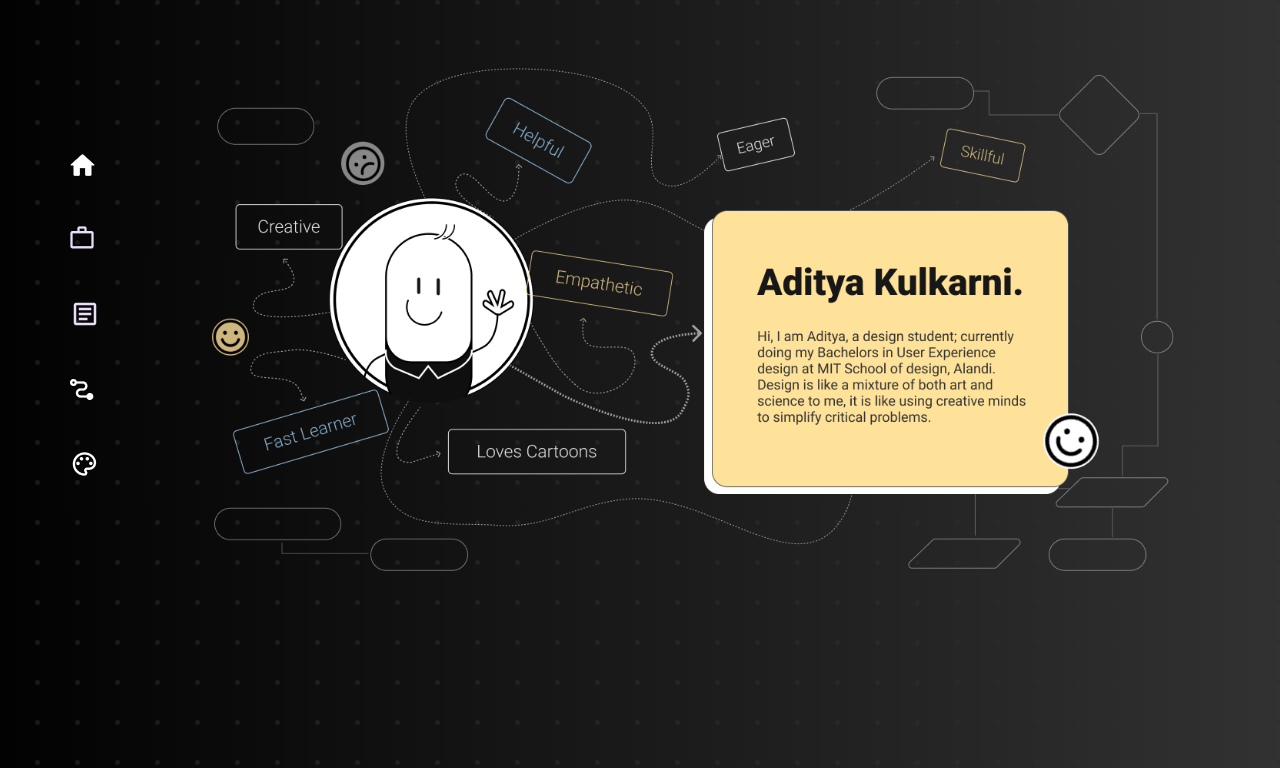
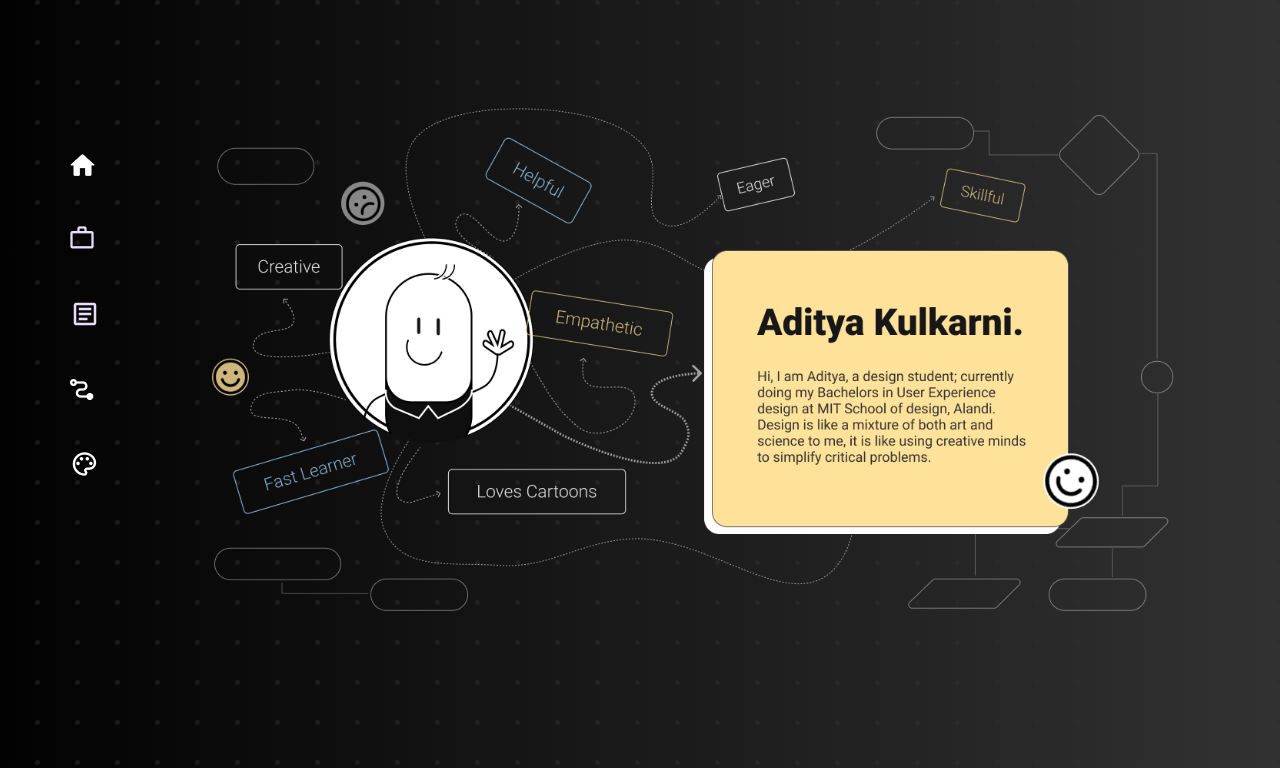
Before and after one commit to adityak1308/AdityaKul13, a plain HTML site: page index.html in a window 1280 px wide. Shown: the top 768 px of the page. Drawn offline with nearby package versions, Linux system fonts and the light colour scheme.

Commit message:
Update index.html

```diff
--- a/index.html
+++ b/index.html
@@ -61,7 +61,7 @@
       <div class="container mt-5" style="width: 100%;color: rgb(77, 57, 57);float: left;"  >
 
         <div class="d-flex justify-content-between align-items-center" >
-          <div style="margin-left:200px ; width: 2000px;align-content: center;margin-top: 20px;">
+          <div style="margin-left:200px ; width: 2000px;align-content: center;margin-top: 60px;">
             <div class="glow-image-container">
               <img class="glow-image"; src="backgroundnew2.png"; width="105%" ; height="auto"; style="z-index: 1;"   >
             </div>
```
